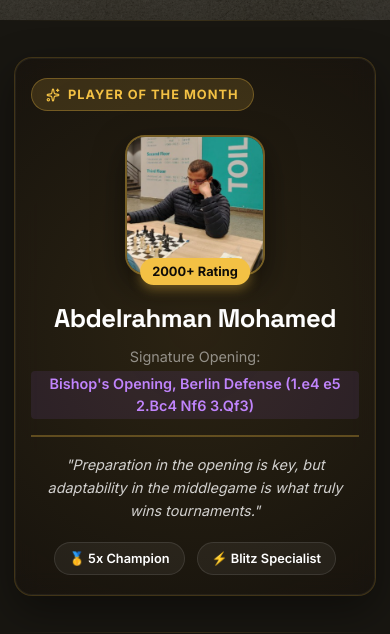
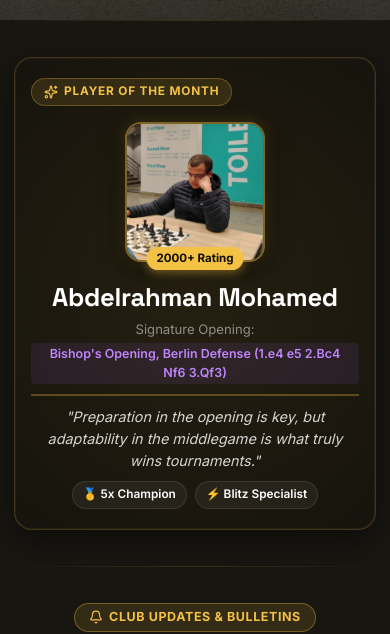
Before and after one commit to Bosy-Ayman/ZC-Chess-Club-WebApp, a React (Create React App) app in the folder my-app/: page / in a window 390 px wide. Shown: the part 715-1349 px from the top of the page. Built offline with nearby package versions, Linux system fonts and the light colour scheme; no server answers.

Commit message:
Refine Player of the Month to sleek compact card, add Season Quick-Jump bar and player search action in History

```diff
--- a/my-app/src/pages/History.css
+++ b/my-app/src/pages/History.css
@@ -2174,6 +2174,93 @@
   font-style: italic;
 }
 
+.tc-modal-actions {
+  margin-top: 18px;
+  display: flex;
+}
+
+.tc-view-timeline-btn {
+  width: 100%;
+  background: rgba(243, 193, 68, 0.1);
+  border: 1px solid rgba(243, 193, 68, 0.35);
+  color: var(--gold-primary);
+  padding: 9px 14px;
+  border-radius: var(--radius-sm);
+  font-size: 0.8rem;
+  font-weight: 800;
+  cursor: pointer;
+  transition: all var(--transition-fast);
+  display: inline-flex;
+  align-items: center;
+  justify-content: center;
+  gap: 6px;
+}
+
+.tc-view-timeline-btn:hover {
+  background: var(--gold-gradient);
+  color: #12100c;
+  border-color: transparent;
+  box-shadow: 0 4px 14px var(--gold-glow);
+  transform: translateY(-1px);
+}
+
+/* ── Timeline Season Quick-Jump Bar ── */
+.timeline-year-jump-bar {
+  display: flex;
+  align-items: center;
+  justify-content: center;
+  gap: 12px;
+  margin: -10px auto 36px;
+  max-width: 900px;
+  padding: 8px 16px;
+  background: rgba(28, 25, 19, 0.65);
+  border: 1px solid var(--border-subtle);
+  border-radius: var(--radius-full);
+  backdrop-filter: blur(10px);
+}
+
+.year-jump-label {
+  font-size: 0.74rem;
+  font-weight: 700;
+  text-transform: uppercase;
+  color: var(--text-muted);
+  letter-spacing: 0.5px;
+  white-space: nowrap;
+}
+
+.year-jump-pills {
+  display: flex;
+  align-items: center;
+  gap: 8px;
+  overflow-x: auto;
+  scrollbar-width: none;
+  -webkit-overflow-scrolling: touch;
+}
+
+.year-jump-pills::-webkit-scrollbar {
+  display: none;
+}
+
+.year-jump-pill {
+  background: rgba(255, 255, 255, 0.05);
+  border: 1px solid rgba(243, 193, 68, 0.22);
+  color: var(--text-main);
+  padding: 4px 12px;
+  border-radius: var(--radius-full);
+  font-size: 0.74rem;
+  font-weight: 700;
+  cursor: pointer;
+  white-space: nowrap;
+  transition: all var(--transition-fast);
+}
+
+.year-jump-pill:hover {
+  background: rgba(243, 193, 68, 0.18);
+  border-color: var(--gold-primary);
+  color: #fff;
+  transform: translateY(-1px);
+}
+
 /* ── Scroll-Reveal Animation Utilities ── */
 .scroll-reveal {
   width: 100%;
--- a/my-app/src/pages/History.jsx
+++ b/my-app/src/pages/History.jsx
@@ -976,9 +976,34 @@ export default function EventHistory() {
                 </button>
               </div>
             ) : (
+              <>
+                {years.length > 1 && (
+                  <div className="timeline-year-jump-bar">
+                    <span className="year-jump-label">Jump to Season:</span>
+                    <div className="year-jump-pills">
+                      {years.map((yr) => (
+                        <button
+                          key={yr}
+                          className="year-jump-pill"
+                          onClick={() => {
+                            const el = document.getElementById(`season-${yr.replace(/[^a-zA-Z0-9]/g, "-")}`);
+                            if (el) el.scrollIntoView({ behavior: "smooth", block: "start" });
+                          }}
+                        >
+                          📅 {yr}
+                        </button>
+                      ))}
+                    </div>
+                  </div>
+                )}
+
                 <div className="timeline-container">
                   {years.map((year, yearIndex) => (
-                  <div key={yearIndex} className="timeline-year-section">
+                    <div
+                      key={yearIndex}
+                      id={`season-${year.replace(/[^a-zA-Z0-9]/g, "-")}`}
+                      className="timeline-year-section"
+                    >
                       <div className="timeline-year-marker">
                         <div className="year-badge">
                           <span>📅</span> Season {year}
@@ -1113,6 +1138,7 @@ export default function EventHistory() {
                   </div>
                 ))}
                 </div>
+              </>
             )}
           </div>
         )}
@@ -1727,6 +1753,24 @@ export default function EventHistory() {
                       <p className="tc-no-titles">No major 1st place titles yet.</p>
                     )}
                   </div>
+
+                  <div className="tc-modal-actions">
+                    <button
+                      className="tc-view-timeline-btn"
+                      onClick={() => {
+                        const pName = selectedPlayerModal.name;
+                        setSelectedPlayerModal(null);
+                        setActiveTab("events");
+                        setSearchQuery(pName);
+                        setTimeout(() => {
+                          const el = document.querySelector(".tab-events-view");
+                          if (el) el.scrollIntoView({ behavior: "smooth" });
+                        }, 80);
+                      }}
+                    >
+                      🔍 View All Tournaments by {selectedPlayerModal.name.split(" ")[0]} →
+                    </button>
+                  </div>
                 </div>
               </div>
             </div>
--- a/my-app/src/pages/HomePage.css
+++ b/my-app/src/pages/HomePage.css
@@ -285,26 +285,32 @@
   margin: 0 auto;
 }
 /* ========================
-   Player of the Month Spotlight
+   Player of the Month Spotlight (Sleek & Compact)
 ======================== */
 .potm-section {
-  padding: 40px 24px;
-  max-width: 900px;
+  padding: 28px 20px;
+  max-width: 760px;
   margin: 0 auto;
   width: 100%;
   box-sizing: border-box;
 }
 
 .potm-glass-card {
-  background: rgba(15, 12, 8, 0.4);
-  border: 1px solid rgba(243, 193, 68, 0.2);
-  border-radius: 24px;
-  padding: 32px;
+  background: rgba(18, 15, 10, 0.55);
+  border: 1px solid rgba(243, 193, 68, 0.22);
+  border-radius: 18px;
+  padding: 22px 24px;
   position: relative;
   overflow: hidden;
-  box-shadow: 0 15px 40px rgba(0, 0, 0, 0.4), inset 0 0 0 1px rgba(255, 255, 255, 0.05);
+  box-shadow: 0 10px 30px rgba(0, 0, 0, 0.45), inset 0 0 0 1px rgba(255, 255, 255, 0.04);
   backdrop-filter: blur(12px);
   -webkit-backdrop-filter: blur(12px);
+  transition: transform 0.3s ease, border-color 0.3s ease;
+}
+
+.potm-glass-card:hover {
+  border-color: rgba(243, 193, 68, 0.4);
+  transform: translateY(-2px);
 }
 
 .potm-glass-card::before {
@@ -314,7 +320,7 @@
   left: -50%;
   width: 200%;
   height: 200%;
-  background: radial-gradient(circle, rgba(243, 193, 68, 0.1) 0%, transparent 60%);
+  background: radial-gradient(circle, rgba(243, 193, 68, 0.08) 0%, transparent 60%);
   pointer-events: none;
   z-index: 0;
 }
@@ -322,24 +328,24 @@
 .potm-badge {
   display: inline-flex;
   align-items: center;
-  gap: 8px;
-  background: rgba(243, 193, 68, 0.15);
+  gap: 6px;
+  background: rgba(243, 193, 68, 0.12);
   color: #f3c144;
-  padding: 6px 14px;
-  border-radius: 999px;
-  font-size: 0.8rem;
+  padding: 4px 12px;
+  border-radius: 999px;
+  font-size: 0.74rem;
   font-weight: 700;
   text-transform: uppercase;
-  letter-spacing: 1px;
-  margin-bottom: 24px;
+  letter-spacing: 0.8px;
+  margin-bottom: 16px;
   position: relative;
   z-index: 1;
-  border: 1px solid rgba(243, 193, 68, 0.3);
+  border: 1px solid rgba(243, 193, 68, 0.28);
 }
 
 .potm-content {
   display: flex;
-  gap: 32px;
+  gap: 22px;
   align-items: center;
   position: relative;
   z-index: 1;
@@ -347,9 +353,9 @@
 
 .potm-image-wrapper {
   position: relative;
-  width: 180px;
-  height: 180px;
-  border-radius: 20px;
+  width: 120px;
+  height: 120px;
+  border-radius: 16px;
   overflow: visible;
   flex-shrink: 0;
 }
@@ -358,46 +364,50 @@
   width: 100%;
   height: 100%;
   object-fit: cover;
-  border-radius: 20px;
-  border: 2px solid rgba(243, 193, 68, 0.4);
-  box-shadow: 0 10px 30px rgba(0, 0, 0, 0.5);
+  object-position: top center;
+  border-radius: 16px;
+  border: 2px solid rgba(243, 193, 68, 0.45);
+  box-shadow: 0 8px 24px rgba(0, 0, 0, 0.5), 0 0 16px rgba(243, 193, 68, 0.18);
 }
 
 .potm-rating-badge {
   position: absolute;
-  bottom: -10px;
+  bottom: -8px;
   left: 50%;
   transform: translateX(-50%);
   background: #f3c144;
   color: #0f0c08;
   font-weight: 800;
-  font-size: 0.8rem;
-  padding: 4px 12px;
+  font-size: 0.72rem;
+  padding: 3px 10px;
   border-radius: 999px;
   white-space: nowrap;
-  box-shadow: 0 4px 12px rgba(243, 193, 68, 0.4);
+  box-shadow: 0 3px 10px rgba(243, 193, 68, 0.4);
 }
 
 .potm-details {
   display: flex;
   flex-direction: column;
+  flex: 1;
+  min-width: 0;
 }
 
 .potm-name {
   font-family: 'Space Grotesk', system-ui, sans-serif;
-  font-size: 2.2rem;
+  font-size: 1.45rem;
   color: #ffffff;
-  margin: 0 0 8px 0;
+  margin: 0 0 4px 0;
   font-weight: 800;
-  letter-spacing: -0.5px;
+  letter-spacing: -0.3px;
 }
 
 .potm-signature {
-  font-size: 0.9rem;
-  margin-bottom: 16px;
-  display: flex;
-  align-items: center;
-  gap: 8px;
+  font-size: 0.82rem;
+  margin-bottom: 10px;
+  display: flex;
+  align-items: center;
+  gap: 6px;
+  flex-wrap: wrap;
 }
 
 .potm-label {
@@ -408,54 +418,74 @@
   color: #c084fc;
   font-weight: 600;
   background: rgba(160, 100, 240, 0.1);
-  padding: 2px 8px;
+  padding: 2px 7px;
   border-radius: 4px;
+  font-size: 0.78rem;
 }
 
 .potm-quote {
-  font-size: 1.05rem;
-  color: rgba(255, 255, 255, 0.8);
+  font-size: 0.92rem;
+  color: rgba(255, 255, 255, 0.82);
   font-style: italic;
-  line-height: 1.6;
-  margin: 0 0 20px 0;
-  padding-left: 16px;
-  border-left: 3px solid rgba(243, 193, 68, 0.5);
+  line-height: 1.5;
+  margin: 0 0 12px 0;
+  padding-left: 12px;
+  border-left: 2.5px solid rgba(243, 193, 68, 0.5);
 }
 
 .potm-achievements {
   display: flex;
-  gap: 12px;
+  gap: 8px;
   flex-wrap: wrap;
 }
 
 .potm-achievement-tag {
   background: rgba(255, 255, 255, 0.05);
   border: 1px solid rgba(255, 255, 255, 0.1);
-  padding: 6px 14px;
-  border-radius: 999px;
-  font-size: 0.8rem;
+  padding: 4px 10px;
+  border-radius: 999px;
+  font-size: 0.74rem;
   color: #ffffff;
   font-weight: 600;
 }
 
 @media (max-width: 768px) {
+  .potm-section {
+    padding: 20px 14px;
+  }
+
+  .potm-glass-card {
+    padding: 18px 16px;
+  }
+
   .potm-content {
     flex-direction: column;
     text-align: center;
-    gap: 24px;
+    gap: 16px;
+  }
+
+  .potm-image-wrapper {
+    width: 96px;
+    height: 96px;
+  }
+
+  .potm-name {
+    font-size: 1.25rem;
   }
 
   .potm-signature {
     justify-content: center;
     flex-direction: column;
-    gap: 4px;
+    gap: 3px;
   }
 
   .potm-quote {
     padding-left: 0;
     border-left: none;
     border-top: 2px solid rgba(243, 193, 68, 0.3);
-    padding-top: 16px;
+    padding-top: 10px;
+    font-size: 0.84rem;
+    margin-bottom: 10px;
   }
 
   .potm-achievements {
```
Lines whose indentation alone changed are shown as unchanged.
